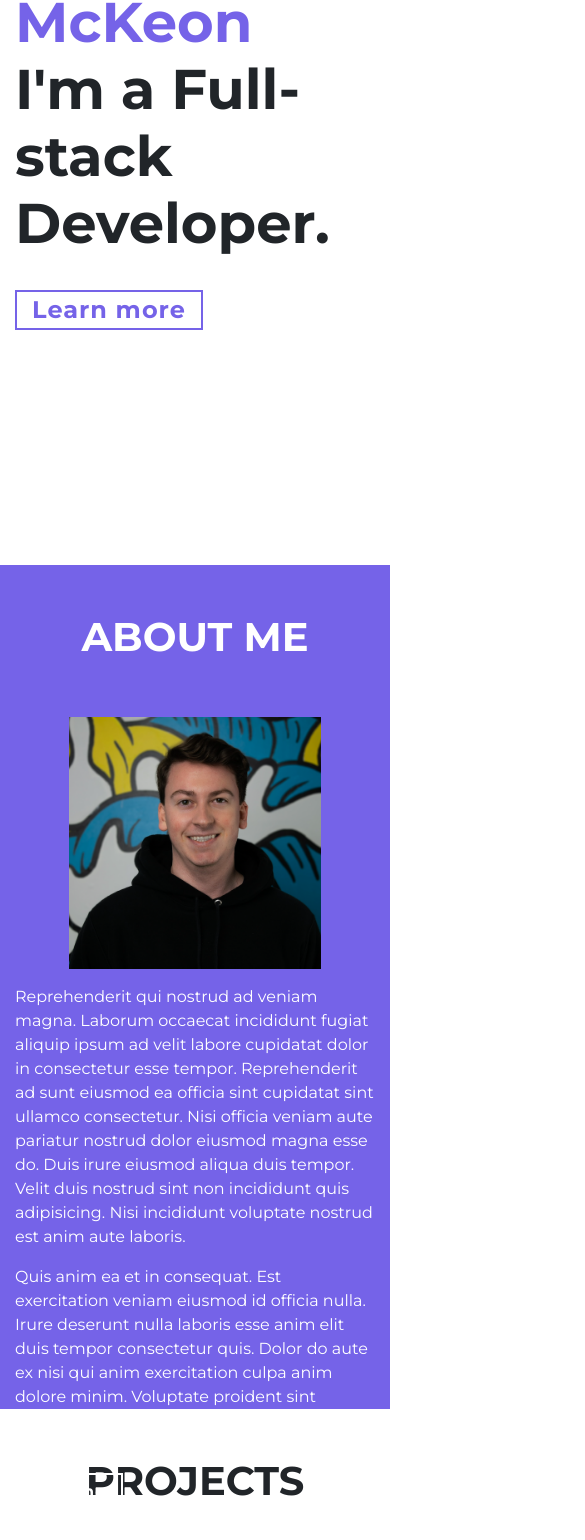
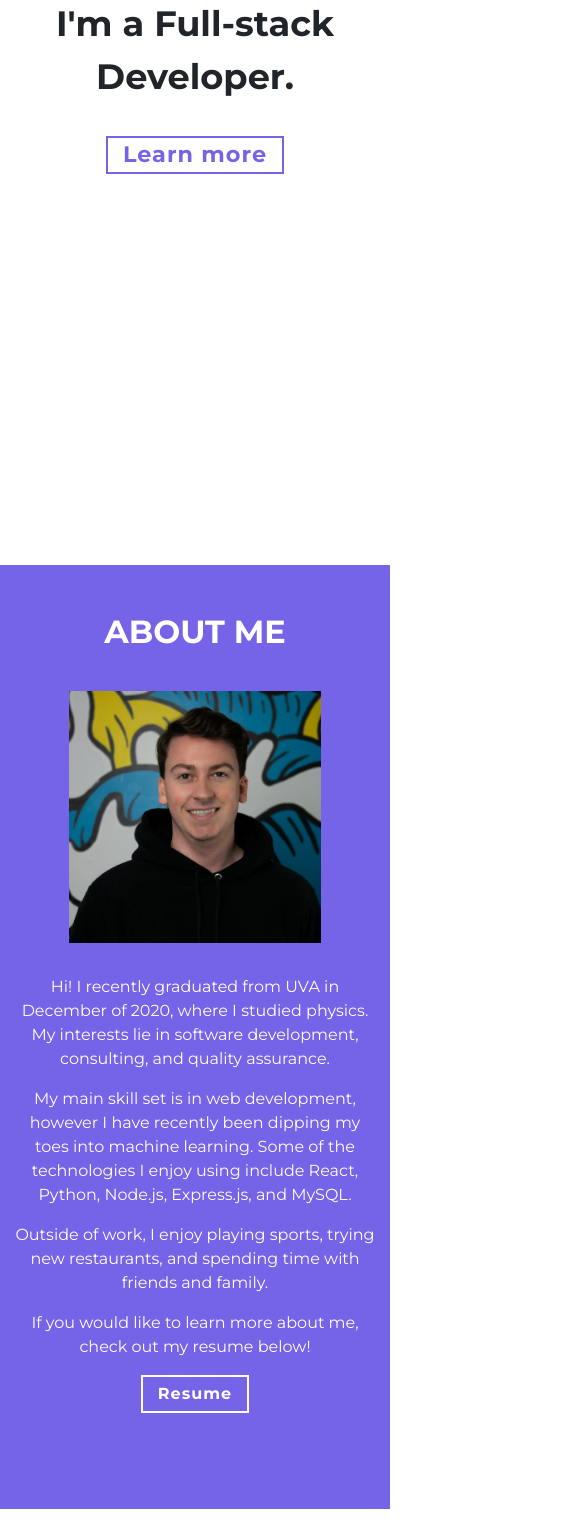
Before and after one commit to matthewmckeon/portfolio, a React (Create React App) app: page / in a window 390 px wide. Shown: the part 279-1819 px from the top of the page, 585 px wide, since content can reach past the window. Built offline with nearby package versions, Linux system fonts and the light colour scheme.

Commit message:
responsive

```diff
--- a/src/components/About.js
+++ b/src/components/About.js
@@ -7,7 +7,6 @@ import Resume from '../images/resume.pdf';
 import '../styles/About.css';
 
 const About = () => {
-
   return (
     <section className='about'>
       <Container>
@@ -20,23 +19,30 @@ const About = () => {
           </Col>
           <Col md={6} sm={12} className='about-info'>
             <p>
-              Reprehenderit qui nostrud ad veniam magna. Laborum occaecat
-              incididunt fugiat aliquip ipsum ad velit labore cupidatat dolor in
-              consectetur esse tempor. Reprehenderit ad sunt eiusmod ea officia
-              sint cupidatat sint ullamco consectetur. Nisi officia veniam aute
-              pariatur nostrud dolor eiusmod magna esse do. Duis irure eiusmod
-              aliqua duis tempor. Velit duis nostrud sint non incididunt quis
-              adipisicing. Nisi incididunt voluptate nostrud est anim aute
-              laboris.
+              Hi! I recently graduated from UVA in December of 2020, where I
+              studied physics. My interests lie in software development,
+              consulting, and quality assurance.
             </p>
             <p>
-              Quis anim ea et in consequat. Est exercitation veniam eiusmod id
-              officia nulla. Irure deserunt nulla laboris esse anim elit duis
-              tempor consectetur quis. Dolor do aute ex nisi qui anim
-              exercitation culpa anim dolore minim. Voluptate proident sint
-              commodo proident laboris Lorem ex exercitation cillum ea.
+              My main skill set is in web development, however I have recently
+              been dipping my toes into machine learning. Some of the
+              technologies I enjoy using include React, Python, Node.js,
+              Express.js, and MySQL.
             </p>
-            <a href={Resume} target='blank' className='resume-button'>
+            <p>
+              Outside of work, I enjoy playing sports, trying new restaurants,
+              and spending time with friends and family.
+            </p>
+            <p>
+              If you would like to learn more about me, check out my resume
+              below!
+            </p>
+            <a
+              href={Resume}
+              target='_blank'
+              className='resume-button'
+              rel='noopener noreferrer'
+            >
               Resume
             </a>
           </Col>
--- a/src/components/Projects.js
+++ b/src/components/Projects.js
@@ -16,15 +16,17 @@ const Projects = () => {
                 <p>{project.info}</p>
                 <a
                   href={project.url}
-                  target='blank'
+                  target='_blank'
                   className='project-button-live'
+                  rel='noopener noreferrer'
                 >
                   See Live
                 </a>
                 <a
                   href={project.repo}
-                  target='blank'
+                  target='_blank'
                   className='project-button-source'
+                  rel='noopener noreferrer'
                 >
                   Source Code
                 </a>
@@ -33,7 +35,7 @@ const Projects = () => {
                 <img
                   src={project.img}
                   alt={project.alt}
-                  width='700vw'
+                  width='100%'
                   height='auto'
                   className='project-image'
                 ></img>
--- a/src/data.js
+++ b/src/data.js
@@ -15,8 +15,8 @@ const projectData = [
     info: 'Anim cillum do incididunt elit aliquip sint. Mollit tempor aute officia minim nulla. Esse duis sint do eu cupidatat pariatur in nostrud occaecat aliqua. Adipisicing quis dolore ullamco commodo cupidatat veniam adipisicing cupidatat laboris. Dolor aliquip velit dolor et.',
     img: SwansonPic,
     alt: 'Ron Swanson',
-    url: 'http://rounds-golf.heroku.app',
-    repo: 'https://github.com/matthewmckeon/rounds',
+    url: 'https://ron-swanson-quote.herokuapp.com/',
+    repo: 'https://github.com/matthewmckeon/ron-swanson-quote-generator',
   },
 ];
 
--- a/src/main.css
+++ b/src/main.css
@@ -1,8 +1,9 @@
 * {
     font-family: 'Montserrat', sans-serif;
+    font-size: 100%;
 }
 
 section {
-    height: 100vh;
+    height: 100%;
     padding-bottom: 3em;
 }
--- a/src/styles/About.css
+++ b/src/styles/About.css
@@ -10,11 +10,10 @@
 }
 
 .about-content {
-    padding-top: 3em;
+    padding: 3em;
 }
 
 .about-info {
-    padding-top: 1em;
     text-align: left;
 }
 
@@ -32,6 +31,7 @@
     -moz-transition: ease-out 0.4s;
     transition: ease-out 0.4s;
     font-weight: bold;
+    text-align: center;
 }
 
 .resume-button:hover {
@@ -39,3 +39,18 @@
     color: rgb(117, 99, 232);
     text-decoration: none;
 }
+
+@media only screen and (max-width: 700px) {
+    .about-info {
+      text-align: center;
+      padding-top: 2em;
+    }
+    .about-title {
+        font-size: 2em;
+    }
+    .about-content {
+        padding-top: 2em;
+        padding-left: 0;
+        padding-right: 0;
+    }
+  }
--- a/src/styles/Contact.css
+++ b/src/styles/Contact.css
@@ -36,4 +36,16 @@
 
 .cta {
     padding-bottom: 1em;
+    line-height: 1.5em;
 }
+
+@media only screen and (max-width: 700px) {
+    .contact-title {
+        font-size: 2em;
+    }
+    .cta {
+        font-size: 1.5em;
+        padding-left: 1em;
+        padding-right: 1em;
+    }
+  }
--- a/src/styles/Hero.css
+++ b/src/styles/Hero.css
@@ -1,10 +1,12 @@
 .hero {
     padding-top: 17%;
+    height: 100vh;
 }
 
 .title {
     font-size: 3.5em;
     font-weight: bold;
+    line-height: 1.5em;
 }
 
 .name {
@@ -30,4 +32,20 @@
 .button:hover {
     box-shadow: inset 400px 0 0 0 rgb(117, 99, 232);
     color: white;
+}
+
+@media only screen and (max-width: 600px) {
+    .title {
+      font-size: 2.2em;
+      padding-left: 1em;
+      padding-right: 1em;
+      padding-top: 3em;
+      text-align: center;
+    }
+    .hero {
+        text-align: center;
+    }
+    .button {
+        font-size: 1.4em;
+    }
   }
--- a/src/styles/Projects.css
+++ b/src/styles/Projects.css
@@ -6,6 +6,7 @@
 .projects-title {
     font-weight: bold;
     text-align: center;
+    padding-bottom: 0.5em;
 }
 
 .project-name {
@@ -52,9 +53,25 @@
 }
 
 .project-content {
-    margin-top: 2em;
+    margin-top: 1.5em;
 }
 
 .project-image {
     padding-left: 3em;
+    margin-top: 1em;
 }
+
+@media only screen and (max-width: 700px) {
+    .projects-title {
+        font-size: 2em;
+    }
+    .project-name {
+        font-size: 1.3em;
+    }
+    .project-image {
+        padding: 1em 0;
+    }
+    .project-content {
+        padding: 0 1em;
+    }
+  }
```
